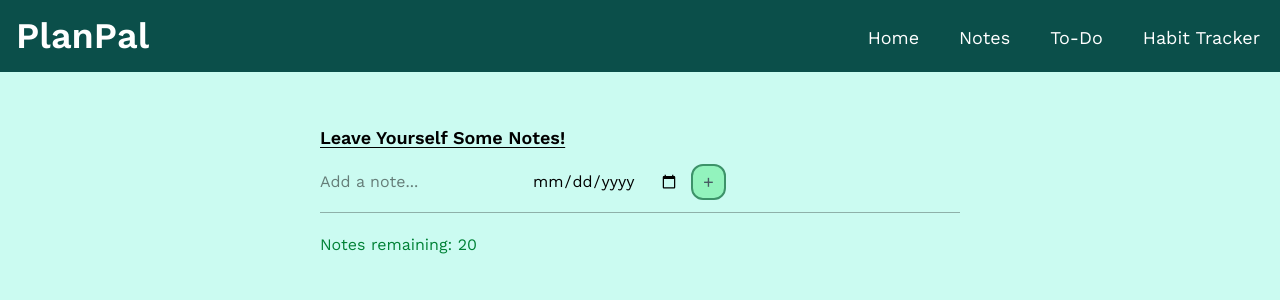
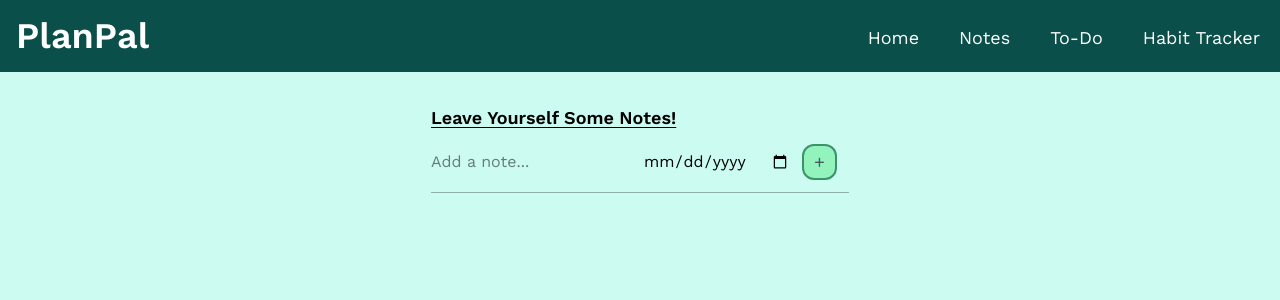
Before and after one commit to szetol0718/cs391finalproject, a Next.js app in the folder final_project_cs391/: page /notes in a window 1280 px wide. Shown: the top 300 px of the page. Built offline with nearby package versions, Linux system fonts and the light colour scheme.

Commit message:
Fixed note styling issues, removed empty folder and unused server-side function for notes. Also added more thorough commenting to notes component

```diff
--- a/final_project_cs391/app/notes/page.tsx
+++ b/final_project_cs391/app/notes/page.tsx
@@ -1,15 +1,22 @@
-// Authors:  Arooj Kamran
+// Authors:
+// Arooj Kamran: created page
+// Ajani Hickling: Populated page's content & styling
 // Description: Notes page rendering the Notes component
 import Notes from "@/components/notes";
 
 const noteProps = {
-  max: 20, // or any upper limit for full page
+    // max: 20,
+    // Leaving noteProps empty allows unlimited temporary notes to be added. Note max is an optional type field.
+    // Based on conditional logic in the notes component, no warning text is displayed when max is not declared
+    // Setting a number value restricts the number of notes added, similarly to the note component on the homepage.
 };
 
 export default function NotesPage() {
-  return (
-    <div className={`my-5 mx-2 w-1/2`}>
-      <Notes props={noteProps} />
-    </div>
-  );
+    return (
+        // Adapts styling principle from home-page:
+        // x-margin & gap leaves space between page edges and between note text and date, even for long notes
+        <div className={`flex flex-col gap-10 mx-10`}>
+            <Notes props={noteProps} />
+        </div>
+    );
 }
--- a/final_project_cs391/app/page.tsx
+++ b/final_project_cs391/app/page.tsx
@@ -1,4 +1,5 @@
-// Authour: Ajani Hickling, Arooj Kamran
+// Authour: Ajani Hickling,
+// Arooj Kamran : inserted To Do Component
 // Description: Homepage hosts Calendar component, as well as preview versions of other pages,
 // namely, the Notes and To-Do pages
 
@@ -7,7 +8,8 @@ import Calendar from "@/components/Calendar";
 import TodoList from "@/components/todo";
 
 const noteProps = {
-    max:5, // comment out max prop to show all notes, or adjust number for more notes
+    max:5,
+    // comment out max prop to show all notes, or adjust number for more notes
 }
 
 export default function Home() {
--- a/final_project_cs391/components/notes.tsx
+++ b/final_project_cs391/components/notes.tsx
@@ -13,6 +13,9 @@
 import { useState } from "react";
 import { NoteType, NumNotes } from "@/types";
 
+// Text display component displays the note text generated, and associated date info (if it was provided)
+// This component retrieves data from form submission
+// If a date was provided, it is shown.
 function TextDisplay({props}:{props:NoteType}) {
     return(
         <div className={`flex flex-row`}>
@@ -22,6 +25,8 @@ function TextDisplay({props}:{props:NoteType}) {
     );
 }
 
+// Default function : takes an (optional) max number of notes, and renders a form from which notes can be generated
+// Generated notes are then displayed
 export default function Notes({props}: {props: NumNotes}) {
     const [notes, setNotes] = useState<NoteType[]>([]);
     const [id, setId] = useState(0);
@@ -29,16 +34,21 @@ export default function Notes({props}: {props: NumNotes}) {
     // Function to run on formSubmit. Takes text-input, creates unique NoteType object,
     // enters it into the notes array, which will be mapped over to display all notes
     function handleSubmit(formData: FormData) {
+        // retrieves submitted data : note text and optional date field
         const newNoteText = formData.get("note") as string;
         const newNoteDate = formData.get("date") as string;
 
+        // creates new noteType object
         const newNote = {
             id: id,
             note: newNoteText,
             date: newNoteDate
         };
 
-        if (props.max && id < props.max) {
+        // two possible cases are facilitated:
+        // CASE 1: a maximum number of notes was not declared, so notes can be created continuously without restriction
+        // CASE 2: There exists a maximum number. So long as the ID (which starts at 0) is less than the max, notes will be created.
+        if ((props.max && id < props.max) || (!props.max)) {
             setId((prevNum) => prevNum + 1);
             setNotes((currentNotes) => [...currentNotes, newNote]);
             console.log("id:", id);
@@ -48,6 +58,8 @@ export default function Notes({props}: {props: NumNotes}) {
         }
     }
 
+    // Default note represents the data entry component (users can enter text and (optionally) an associated date)
+    // flex-1/2 in first input ensures data input and add button are right aligned, regardless of note text
     function DefaultNote() {
         return(
             <form action={handleSubmit} className={`flex flex-row`}>
@@ -56,6 +68,7 @@ export default function Notes({props}: {props: NumNotes}) {
                     name={"note"}
                     placeholder={`Add a note...`}
                     required={true}  // can enter a note without a date, cannot enter a note without text
+                    className={`flex-1/2`}
                 />
                 <input
                     type="date" id={"date"}
@@ -83,6 +96,7 @@ export default function Notes({props}: {props: NumNotes}) {
                 Leave Yourself Some Notes!
             </h2>
             {
+                // Maps over notes, producing divs of each, separated by a horizontal line
                 // If there was no declared max, all notes are displayed
                 // If max notes was set, only that many notes are displayed
                 notes.map((note:NoteType) => (
--- a/final_project_cs391/lib/getAllNotes.tsx
+++ /dev/null
@@ -1,20 +0,0 @@
-// Author: Ajani Hickling
-// Description: Server-side function retrieves all note objects from MongoDB database
-
-"use server"
-
-import getCollection, {NOTE_COLLECTION} from "@/db";
-import {NoteType} from "@/types";
-
-export default async function getAllNotes(): Promise<NoteType[]> {
-    const noteCollection = await getCollection(NOTE_COLLECTION);
-    const data = await noteCollection.find().toArray();
-
-    const notesOut: NoteType[] = data.map((noteObject) => ({
-        note: noteObject.note,
-        id: noteObject.id,
-        date: noteObject.date,
-    }));
-
-    return notesOut;
-}
```
Lines whose indentation alone changed are shown as unchanged.
